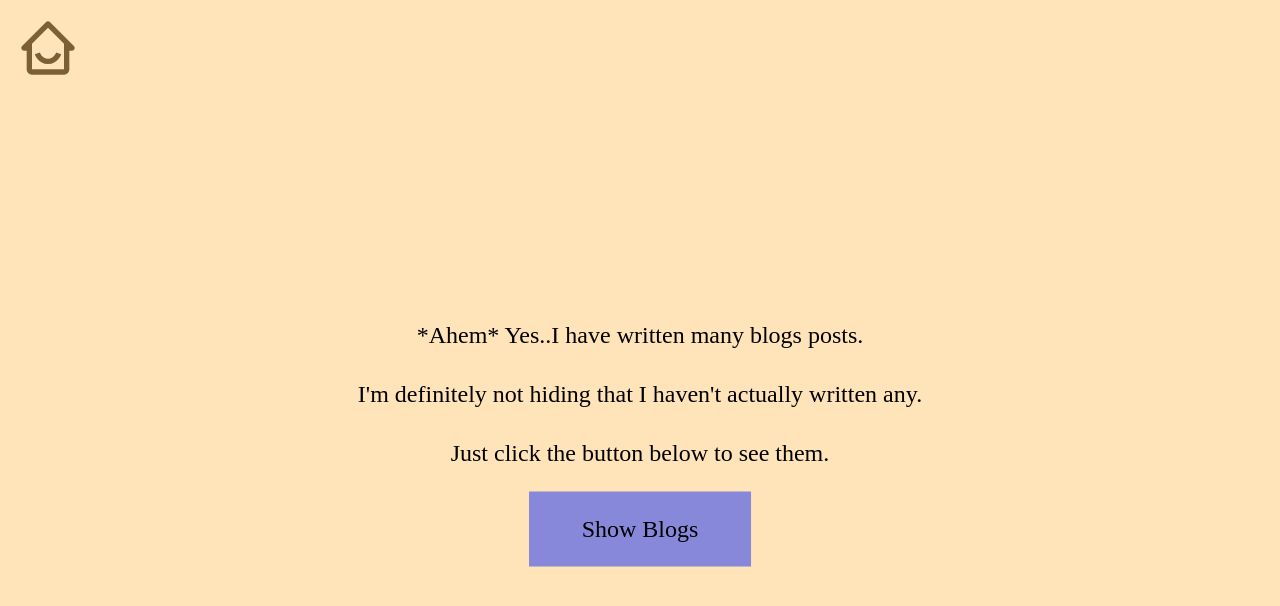
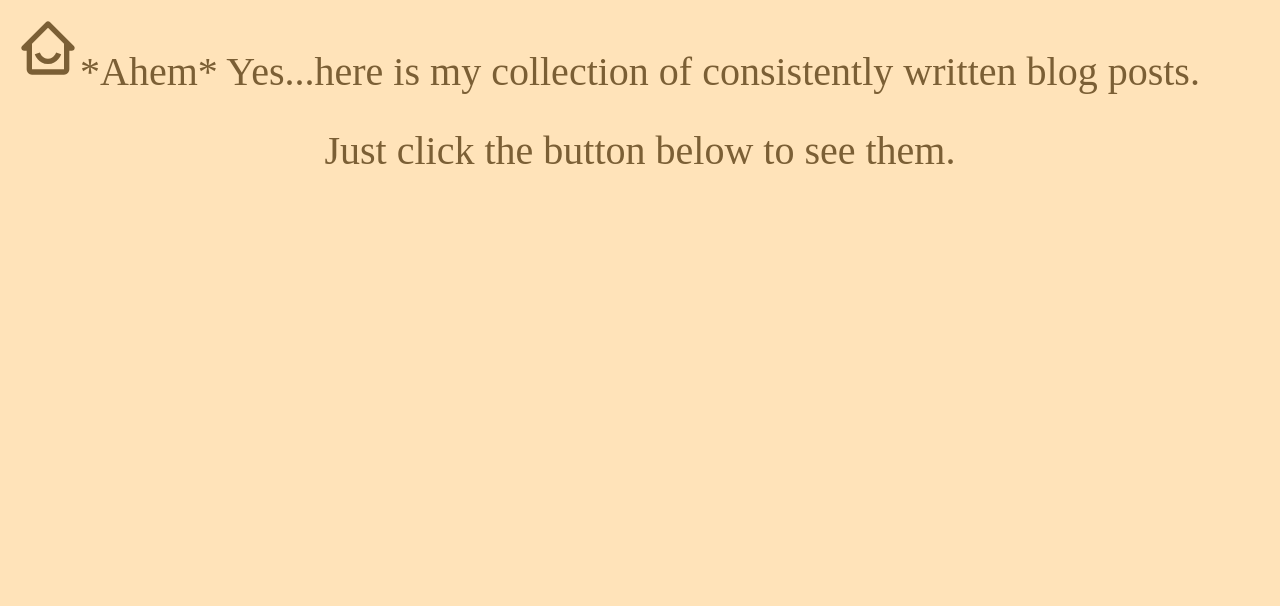
Before and after one commit to MeanMangosteen/aashwin.wtf, a React (Create React App) app: page /blog in a window 1280 px wide. Shown: the top 606 px of the page. Built offline with nearby package versions, Linux system fonts and the light colour scheme.

Commit message:
Complete blog prank.

```diff
--- a/src/Blog/Blog.tsx
+++ b/src/Blog/Blog.tsx
@@ -1,18 +1,20 @@
-import React, { useState } from "react";
+import React, { useState, useCallback } from "react";
 import styled from "styled-components";
 import { ShowTextWithStyle, StylishItem } from "../utils/ShowTextWithStyle";
 import { centerContent, centerAbsolutely } from "../utils/styles";
 
 export const Blog = () => {
+  const [
+    explainUnderstandableDiversion,
+    setExplainUnderstandableDiversion,
+  ] = useState<boolean>(false);
   return (
     <BlogContainer>
-      <StyledShowTextWithStyle skipWaitingGame>
-        <StylishItem>
-          <Text>*Ahem* Yes..I have written many blogs posts.</Text>
-        </StylishItem>
+      <StyledShowTextWithStyle>
         <StylishItem>
           <Text>
-            I'm definitely not hiding that I haven't actually written any.
+            *Ahem* Yes...here is my collection of consistently written blog
+            posts.
           </Text>
         </StylishItem>
         <StylishItem>
@@ -21,19 +23,36 @@ export const Blog = () => {
         <SneakyItem>
           <Text>
             Oh what a shame!
-            <SneakyButton />
+            <SneakyButton
+              onEscape={() => setExplainUnderstandableDiversion(true)}
+            />
           </Text>
         </SneakyItem>
       </StyledShowTextWithStyle>
+      {explainUnderstandableDiversion && (
+        <StyledShowTextWithStyle>
+          <StylishItem>
+            <Text>The button ran away.</Text>
+          </StylishItem>
+          <StylishItem>
+            <Text>
+              I guess we can't see all the blogs I definitely wrote ¯\_(ツ)_/¯.
+            </Text>
+          </StylishItem>
+        </StyledShowTextWithStyle>
+      )}
     </BlogContainer>
   );
 };
 
 const BlogContainer = styled.div`
   ${centerContent}
+  flex-direction: column;
+  justify-content: flex-start;
   font-family: "Ubuntu";
   padding: 2rem;
   height: 100vh;
+  color: #7b5f35;
 `;
 
 const StyledShowTextWithStyle = styled(ShowTextWithStyle)`
@@ -44,7 +63,7 @@ const StyledShowTextWithStyle = styled(ShowTextWithStyle)`
 const Text = styled.div`
   position: relative;
   text-align: center;
-  font-size: 1.5rem;
+  font-size: 2.5rem;
   margin: 1rem;
 `;
 
@@ -52,19 +71,28 @@ const SneakyItem = styled(StylishItem)`
   margin-top: 1rem;
 `;
 
-const SneakyButton = () => {
-  const [clicked, setClicked] = useState<boolean>(false);
-  console.log(clicked);
+type SneakyButtonProps = {
+  onEscape: () => void;
+};
+const SneakyButton = ({ onEscape }: SneakyButtonProps) => {
+  const [shouldEscape, setShouldEscape] = useState<boolean>(false);
+
+  const handleEscape = useCallback(() => {
+    setShouldEscape(true);
+    onEscape();
+  }, [onEscape]);
+
   return (
     <SneakyButtonContainer
-      onMouseEnter={() => setClicked(true)}
-      clicked={clicked}
+      onMouseEnter={handleEscape}
+      onClick={handleEscape}
+      runAway={shouldEscape}
     >
       Show Blogs
     </SneakyButtonContainer>
   );
 };
-const SneakyButtonContainer = styled.div<{ clicked: boolean }>`
+const SneakyButtonContainer = styled.div<{ runAway: boolean }>`
   ${centerAbsolutely}
 
   ${centerContent}
@@ -76,7 +104,8 @@ const SneakyButtonContainer = styled.div<{ clicked: boolean }>`
   padding: 1.5rem;
 
   background: #8888da;
+  color: white;
 
   transition: transform 500ms ease-in;
-  transform: ${(props) => props.clicked && `translate(-50%, 100vh)`};
+  transform: ${(props) => props.runAway && `translate(-50%, 100vh)`};
 `;
```
